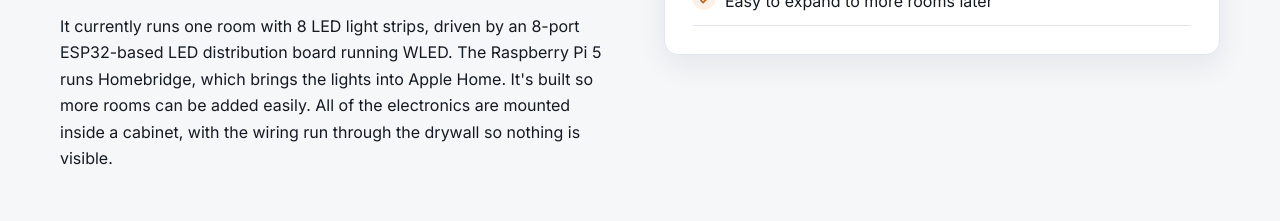
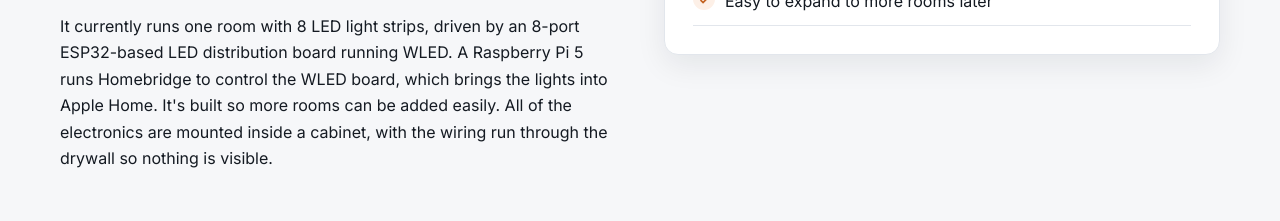
Before and after one commit to hunterlittle-debug/hunterlittle-debug.github.io, a plain HTML site: page projects/smart-lighting.html in a window 1280 px wide. Shown: the part 1091-1312 px from the top of the page. Drawn offline with Linux system fonts and the light colour scheme; some packages are replaced by stand-ins of ours; a script that the page names is missing.

Commit message:
Clarify that the Pi runs Homebridge to control WLED
Co-Authored-By: Claude Opus 5.5 <noreply@anthropic.com>
Claude-Session: https://claude.ai/code/session_01WhJp59xLsCihxr5u86Q5ou

```diff
--- a/projects/smart-lighting.html
+++ b/projects/smart-lighting.html
@@ -75,7 +75,7 @@
           <h2>The problem</h2>
                     <p>I wanted to control every light in the house from one place, by voice or phone, without paying for a closed commercial hub.</p>
           <p>I designed and installed a whole-home lighting automation system run by a Raspberry Pi 5 on Homebridge, which lets the lights work with Apple HomePod and iOS devices. I soldered and mounted all the electronic modules and controllers myself.</p>
-          <p>It currently runs one room with 8 LED light strips, driven by an 8-port ESP32-based LED distribution board running WLED. The Raspberry Pi 5 runs Homebridge, which brings the lights into Apple Home. It's built so more rooms can be added easily. All of the electronics are mounted inside a cabinet, with the wiring run through the drywall so nothing is visible.</p>
+          <p>It currently runs one room with 8 LED light strips, driven by an 8-port ESP32-based LED distribution board running WLED. A Raspberry Pi 5 runs Homebridge to control the WLED board, which brings the lights into Apple Home. It's built so more rooms can be added easily. All of the electronics are mounted inside a cabinet, with the wiring run through the drywall so nothing is visible.</p>
         </div>
         <div class="panel reveal reveal-delay-1">
           <h3>Goals &amp; requirements</h3>
```
